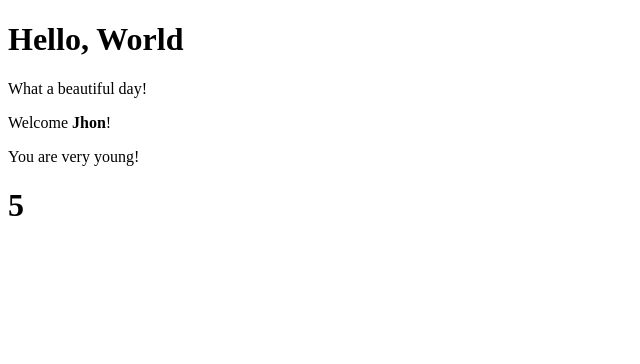
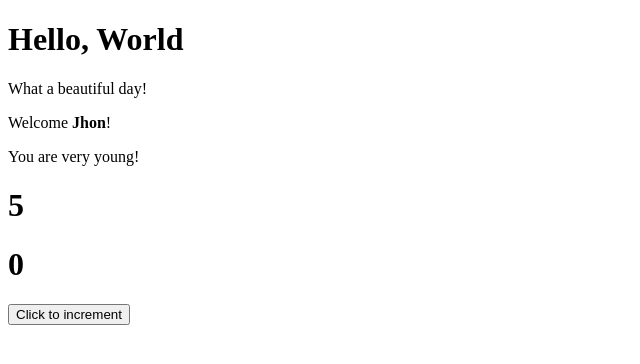
Before and after one commit to camilla-devasini/react-exercises, a React (Create React App) app: page / in a window 1280 px wide. Shown: the top 364 px of the page, without its empty margins (0-640 px from the left). Built offline with nearby package versions, Linux system fonts and the light colour scheme.

Commit message:
add ex. events-01

```diff
--- a/src/App.js
+++ b/src/App.js
@@ -2,6 +2,7 @@ import React from 'react';
 import SayHello from './components/helloTitle.js';
 import Welcome from './components/Welcome.js';
 import Counter from './components/Counter.js';
+import ClickCounter from './components/ClickCounter.js';
 
 class App extends React.Component {
     render() {
@@ -11,6 +12,7 @@ class App extends React.Component {
                 <SayHello />
                 <Welcome name={"Jhon"} age="18" />
                 <Counter initialValue={0} increment={1} interval={1000} />
+                <ClickCounter />
             </div>
         )
     }
--- /dev/null
+++ b/src/components/ClickCounter.js
@@ -0,0 +1,20 @@
+import { useState } from 'react';
+
+const ClickCounter = props => {
+    const [counter, setCounter] = useState(0);
+    const clickHandler = () => {
+        setCounter ((prevState) => {
+            return prevState + 1
+        })
+    };
+
+
+    return (
+        <div>
+            <h1>{counter}</h1>
+            <button type="button" onClick={clickHandler}>Click to increment</button>
+        </div>
+    )
+}
+
+export default ClickCounter;
```
